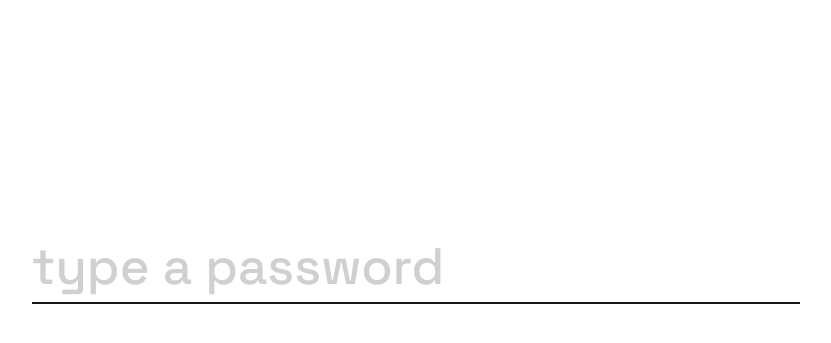
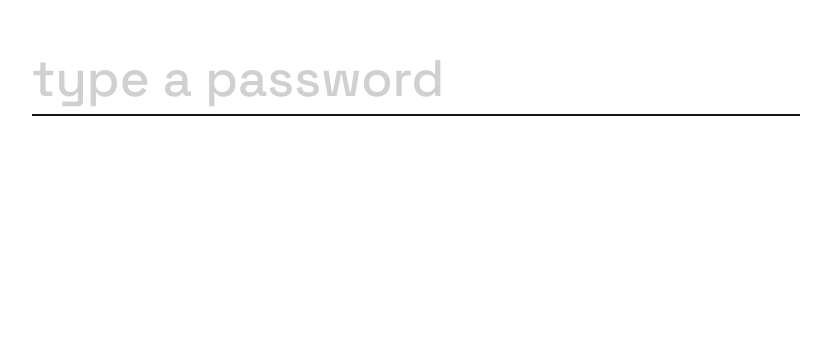
Before and after one commit to vaernewijck/digital-foundations, a plain HTML site: page public/tools/password-strength/index.html in a window 1280 px wide. Shown: the part 133-476 px from the top of the page, without its empty margins (224-1055 px from the left). Drawn offline with Linux system fonts and the light colour scheme.

Commit message:
Password Strength: input fixed near the top, no shift while typing
Co-Authored-By: Claude Opus 5.5 <noreply@anthropic.com>

```diff
--- a/public/tools/password-strength/index.html
+++ b/public/tools/password-strength/index.html
@@ -16,7 +16,7 @@
     font-family: 'Space Grotesk', sans-serif;
     font-feature-settings: "zero", "tnum";
     -webkit-font-smoothing: antialiased;
-    display: grid; place-items: center; padding: 1rem;
+    display: grid; justify-items: center; align-items: start; padding: 22vh 1rem 3rem;
   }
   main { width: min(100%, 48rem); display: grid; gap: 2.5rem; }
   input {
```
